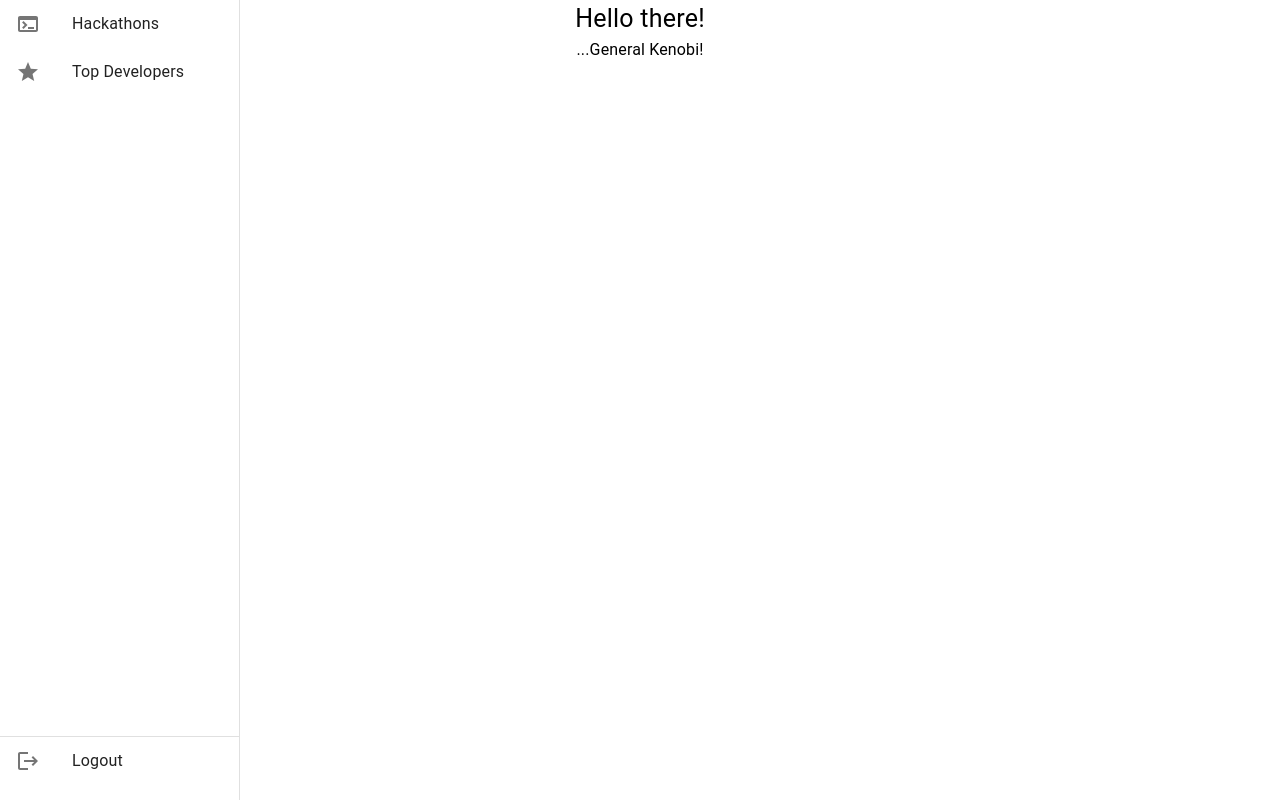
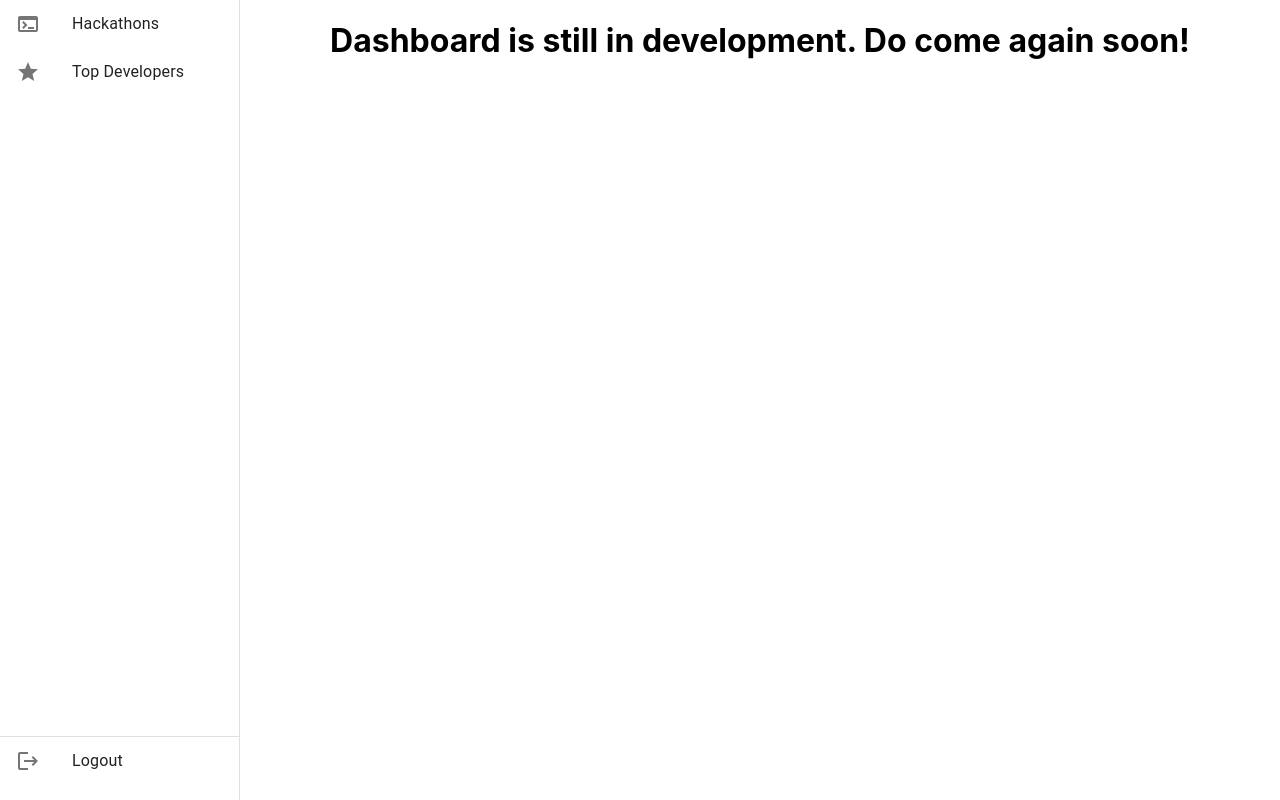
Before and after one commit to lucasesansim/HackathonTracker, a React (Create React App) app in the folder frontend/: page / in a window 1280 px wide. Built offline with nearby package versions, Linux system fonts and the light colour scheme.

Commit message:
Implemented redirection in case not logged in

```diff
--- a/frontend/src/App.js
+++ b/frontend/src/App.js
@@ -1,19 +1,37 @@
 import './App.css';
-import { Typography } from '@mui/material';
-import { Outlet } from 'react-router-dom';
-import { useState } from 'react';
+import { Navigate, Outlet, useLocation } from 'react-router-dom';
 import SideBar from './components/SideBar';
+import { makeStyles } from '@mui/styles';
+
+const useStyles = makeStyles({
+  appContainer: {
+    display: 'flex',
+    alignItems: 'center',
+    justifyContent: 'center',
+  }
+});
 
 function App() {
-  const makeScreensAvailable = true;
+  const location = useLocation();
+  const classes = useStyles();
+  const isAuthenticated = true; // TODO: CHANGE THIS TO LOGGEDIN VALUE
+
+  if (!isAuthenticated) {
+    console.log('not logged!')
+    return <Navigate to="/login" />
+  }
 
   return (
     <div className="App">
-      <SideBar />
-      <Typography fontSize={25}>Hello there!</Typography>
-      <Typography>...General Kenobi!</Typography>
-      {makeScreensAvailable && <Outlet />}
-      {/* <Outlet /> */}
+      <div className={classes.appContainer}>
+        <SideBar />
+        {/* In case there is in home screen '/',
+          * no outlet will be there, so a Dashboard would be best in these cases,
+          * yet, such Dashboard wasn't required for now, so leaving a kind message :) */}
+        <div>
+          { location.pathname !== '/' ? <Outlet /> : <h1>Dashboard is still in development. Do come again soon!</h1> }
+        </div>
+      </div>
     </div>
   );
 }
--- a/frontend/src/components/SideBar.js
+++ b/frontend/src/components/SideBar.js
@@ -46,7 +46,7 @@ const items = [
 const SideBar = () => {
   const location = useLocation();
   const classes = useStyles();
-  const isAuthenticated = true;
+  const isAuthenticated = true; // TODO: CHANGE THIS TO LOGGEDIN VALUE
 
   let authItem =
     isAuthenticated
@@ -57,7 +57,7 @@ const SideBar = () => {
       } : {
         AuthIcon: Login,
         AuthLabel: 'Login',
-        actionProperty: {to: '/login'}
+        actionProperty: {to: '/login', component: NavLink}
       };
 
   const { AuthIcon, AuthLabel, actionProperty } = authItem;
@@ -116,7 +116,6 @@ const SideBar = () => {
         <Divider style={{ marginTop: '80vh' }}/>
         <ListItem disablePadding >
             <ListItemButton
-              component={NavLink}
               {...actionProperty}
             >
               <ListItemIcon >
--- a/frontend/src/index.js
+++ b/frontend/src/index.js
@@ -8,6 +8,7 @@ import ErrorPage from './pages/ErrorPage';
 import Hackathons from './pages/Hackathons';
 import TopDevelopers from './pages/TopDevelopers';
 import HackathonDetail from './pages/HackathonDetail';
+import Login from './pages/Login';
 
 const router = createBrowserRouter([
   {
@@ -29,6 +30,10 @@ const router = createBrowserRouter([
       },
     ],
   },
+  {
+    path: '/login',
+    element: <Login />,
+  }
 ])
 
 const root = ReactDOM.createRoot(document.getElementById('root'));
--- a/frontend/src/pages/ErrorPage.js
+++ b/frontend/src/pages/ErrorPage.js
@@ -1,6 +1,5 @@
 import React from 'react';
 import { useRouteError } from 'react-router-dom';
-import SideBar from '../components/SideBar';
 import './ErrorPage.css'
 
 const ErrorPage = () => {
@@ -8,7 +7,6 @@ const ErrorPage = () => {
 
   return (
     <>
-      <SideBar />
       <div id="error-page" className='error-page'>
         <h1>Oops!</h1>
         <p>Sorry, an unexpected error has occurred.</p>
--- /dev/null
+++ b/frontend/src/pages/Login.js
@@ -0,0 +1,11 @@
+import React from 'react';
+
+const Login = () => {
+  return (
+    <div className=''>
+      <h1>Login</h1>
+    </div>
+  );
+}
+
+export default Login;
```
